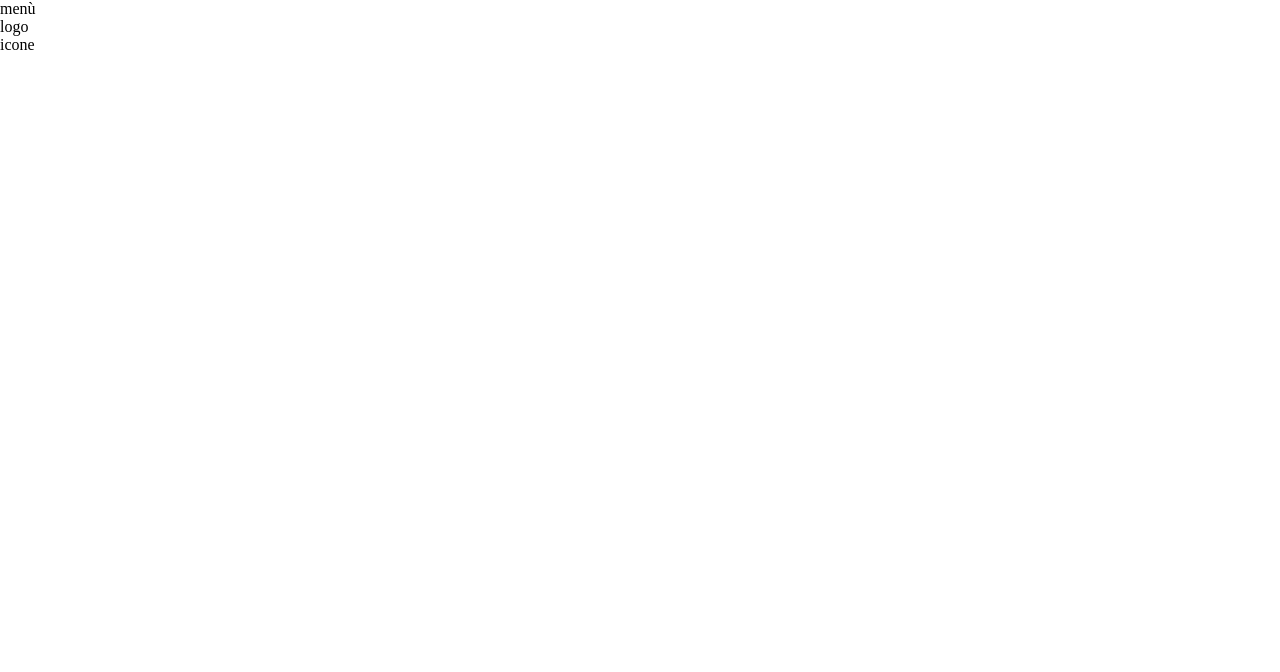
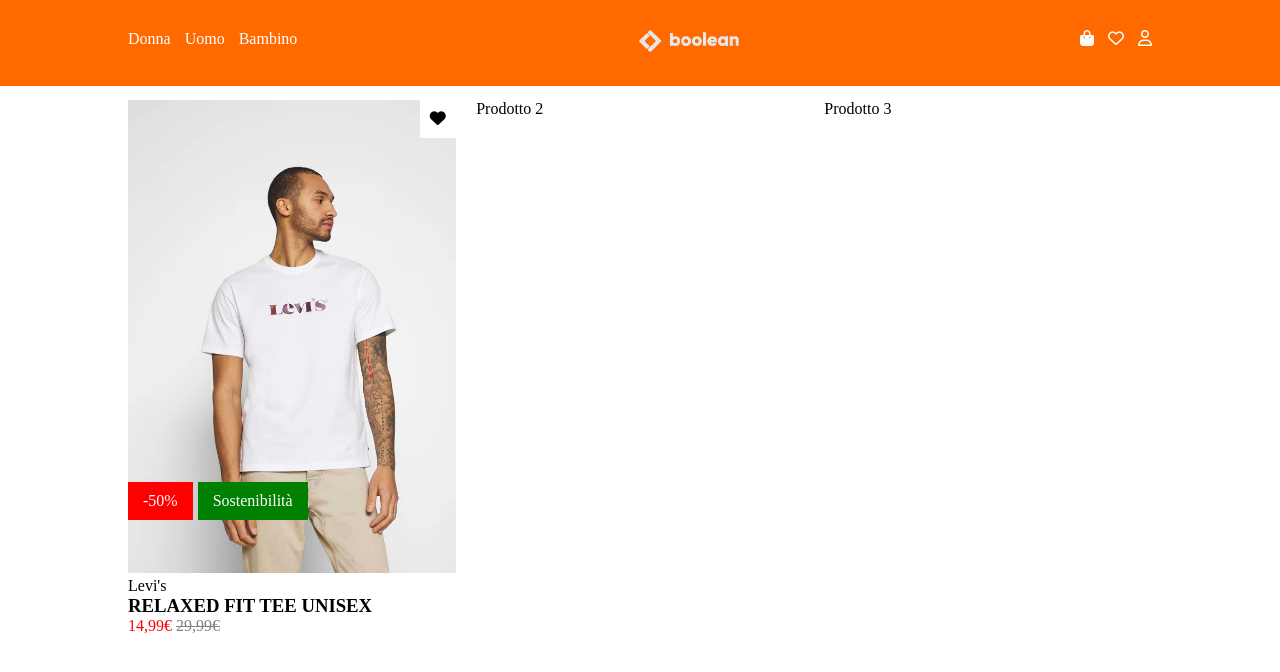
Before and after one commit to MichaelMariti/html-css-boolando, a plain HTML site: page index.html in a window 1280 px wide. Drawn offline with Linux system fonts and the light colour scheme.

Commit message:
first product

```diff
--- a/css/style.css
+++ b/css/style.css
@@ -7,12 +7,103 @@
 /* header */
 .header-bar {
     width: 100%;
-    height: 100px;
+    padding: 30px 0;
+    /* height: 100px; */
+    background-color: #FF6900;
+    position: fixed;
+    top: 0;
+    z-index: 900;
 }
 
+.nav-container {
+    width: 80%;
+    margin: 0 auto;
+    display: flex;
+    justify-content: space-between;
+    /* align-items: center; */
+}
+
+
+a {
+    text-decoration: none;
+    color: white;
+}
+
+.nav-left {
+    padding-right: 10px;
+}
+
+#logo {
+    width: 100px;
+}
 
 /* main */
 main {
     width: 80%;
     margin: 0 auto;
 }
+
+
+.container-top {
+    display: flex;
+    justify-content: space-between;
+    margin-top: 100px;
+}
+
+.product {
+    width: 32%;
+    position: relative;
+
+    /* DEBUG */
+    /* height: 200px;
+    background-color: lightgray; */
+}
+
+.img-size {
+    width: 100%;
+}
+
+.p-description {
+    display: flex;
+    flex-direction: column;
+    position: absolute;
+    top: 100%;
+    left: 0;
+}
+
+.current-price {
+    color: red;
+}
+.previous-price {
+    color: gray;
+    text-decoration: line-through;
+}
+
+.label-con {
+    position: absolute;
+    top: 80%;
+    left: 0;
+    display: flex;
+}
+
+.red-tag {
+    padding: 10px 15px;
+    background-color: red;
+    color: white;
+    margin-right: 5px;
+}
+
+.green-tag {
+    padding: 10px 15px;
+    background-color: green;
+    color: white;
+    margin-right: 5px;
+}
+
+.heart {
+    padding: 10px;
+    background-color: white;
+    position: absolute;
+    bottom: 92%;
+    right: 0;
+}
--- a/index.html
+++ b/index.html
@@ -1,10 +1,12 @@
 <!DOCTYPE html>
 <html lang="en">
+
 <head>
     <meta charset="UTF-8">
     <meta name="viewport" content="width=device-width, initial-scale=1.0">
     <title>Positioning</title>
     <link rel="stylesheet" href="./css/style.css">
+    <link rel="stylesheet" href="https://cdnjs.cloudflare.com/ajax/libs/font-awesome/6.7.1/css/all.min.css">
 </head>
 
 
@@ -14,16 +16,44 @@
     <header>
         <section class="header-bar">
             <div class="nav-container">
-                <div>menù</div>
-                <div>logo</div>
-                <div>icone</div>
+                <div class="menu-cont">
+                    <a class="nav-left" href="http://www.google.com">Donna</a>
+                    <a class="nav-left" href="http://www.google.com">Uomo</a>
+                    <a href="http://www.google.com">Bambino</a>
+                </div>
+                <div class="logo-cont">
+                    <img id="logo" src="./img/boolean-logo.png" alt="logo-boolean">
+                </div>
+                <div class="icons-con">
+                    <a class="nav-left" href="http://www.google.com"><i class="fa-solid fa-bag-shopping"></i></a>
+                    <a class="nav-left" href="http://www.google.com"><i class="fa-regular fa-heart"></i></a>
+                    <a href="http://www.google.com"><i class="fa-regular fa-user"></i></a>
+                </div>
             </div>
         </section>
-
     </header>
 
     <!-- main content - products -->
     <main>
+
+        <!-- Three products top -->
+        <section class="container-top">
+            <div class="product">
+                <img class="img-size" src="./img/1.webp" alt="prodotto-1">
+                <div class="p-description">
+                    <span>Levi's</span>
+                    <h3>RELAXED FIT TEE UNISEX</h3>
+                    <span class="current-price">14,99€ <span class="previous-price">29,99€</span></span>
+                </div>
+                <div class="label-con">
+                    <div class="red-tag">-50%</div>
+                    <div class="green-tag">Sostenibilità</div>
+                </div>
+                <div class="heart"><i class="fa-solid fa-heart"></i></div>
+            </div>
+            <div class="product">Prodotto 2</div>
+            <div class="product">Prodotto 3</div>
+        </section>
 
     </main>
 
```
